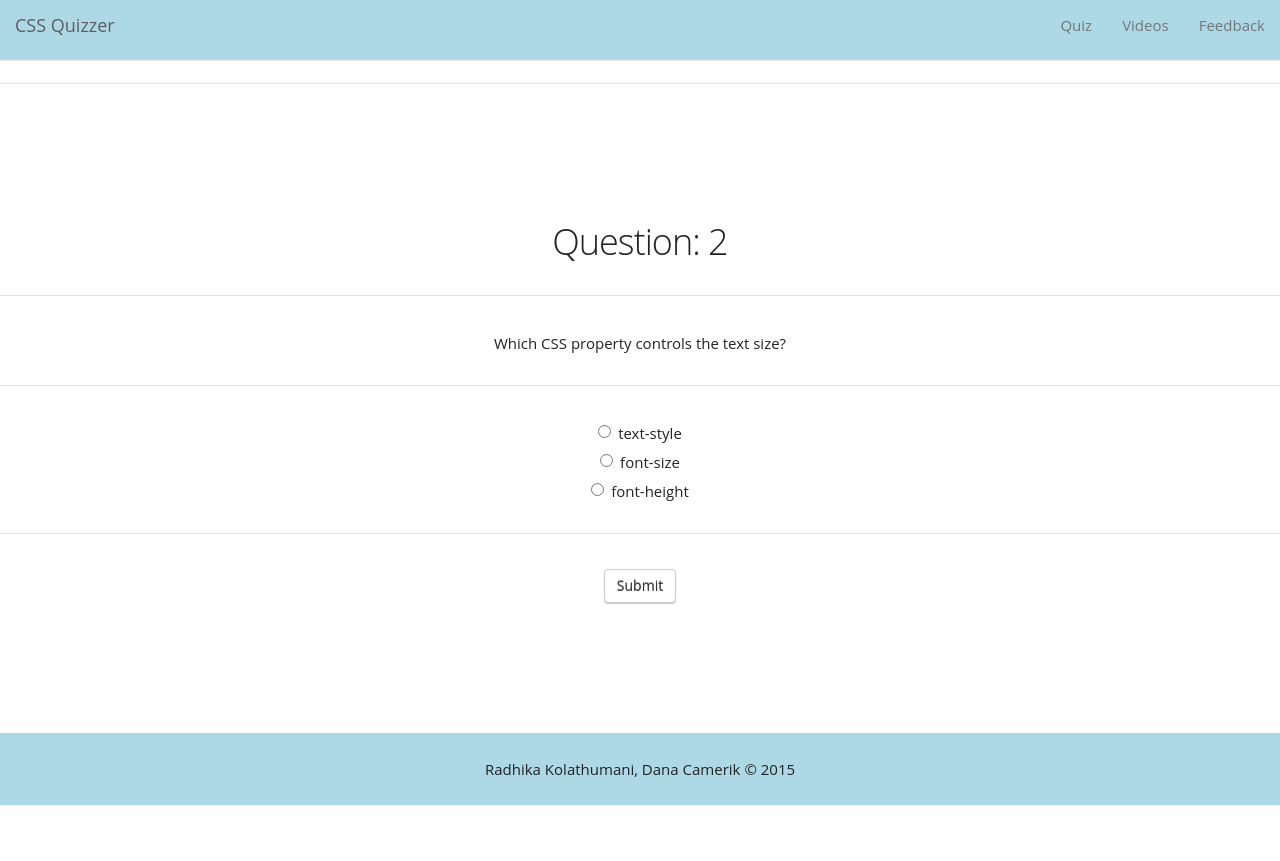
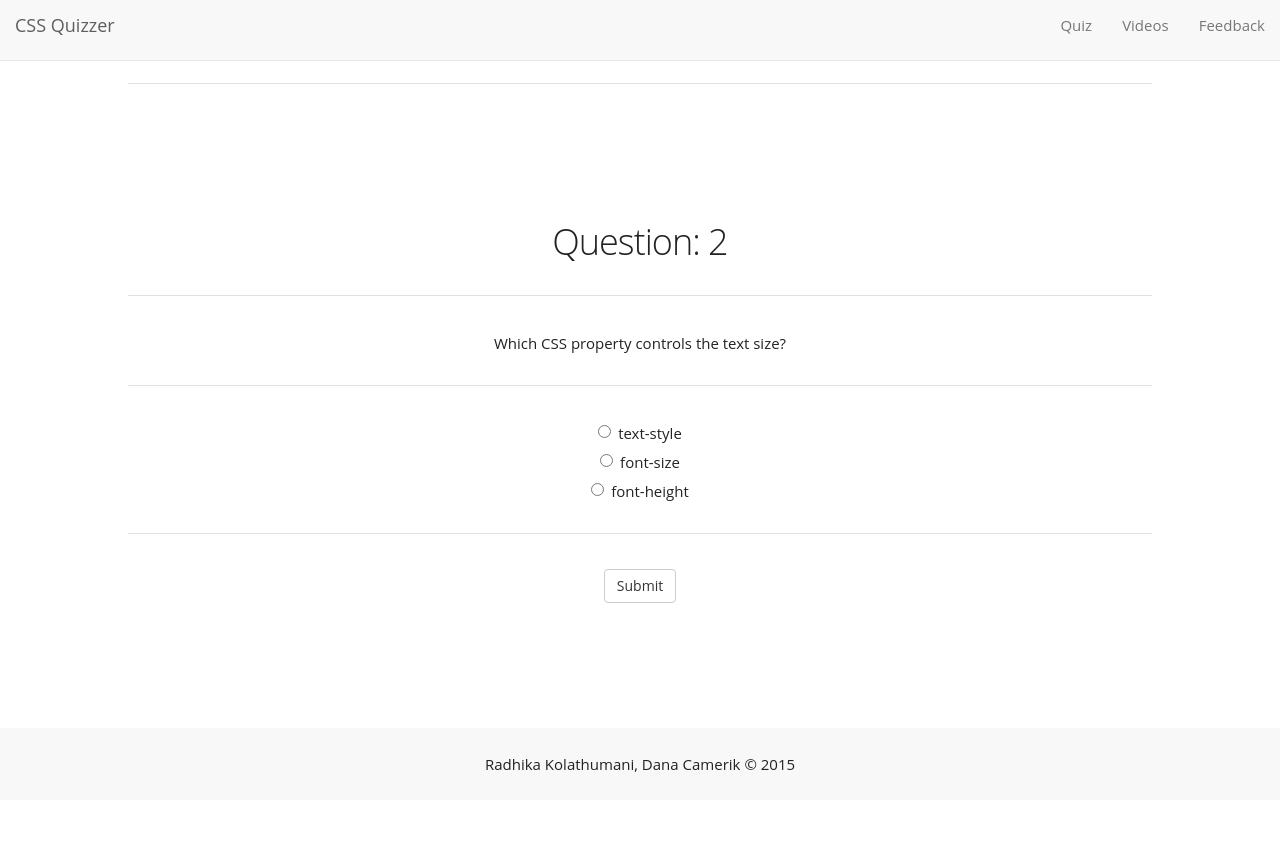
Before and after one commit to dcamerik/SI-539-CSS-Quiz, a Flask app: page /next/1 in a window 1280 px wide. Before the commit the page ends 805 px from the top, so only its background shows below. Run offline with Flask 2, Linux system fonts and the light colour scheme; some libraries are stand-ins or nearby versions.

Commit message:
re-add padding + sticky footer
(this works as a sticky footer for me)

```diff
--- a/app/static/css/style.css
+++ b/app/static/css/style.css
@@ -33,7 +33,7 @@ details,
 figcaption,
 figure,
 footer,
-header
+header,
 hgroup,
 main,
 menu,
@@ -41,9 +41,6 @@ nav,
 section,
 summary {
   display: block; }
-  #topnav{
-    background-color: #add8e6;
-  }
 
 /**
  * 1. Correct `inline-block` display not defined in IE 8/9.
@@ -205,26 +202,7 @@ samp {
  * 2. Correct font properties not being inherited.
  * 3. Address margins set differently in Firefox 4+, Safari, and Chrome.
  */
-button {
-  padding: 10px 15px;
-    background: #4479BA;
-    color: #FFF;
-    -webkit-border-radius: 4px;
-    -moz-border-radius: 4px;
-    border-radius: 4px;
-    border: solid 1px #20538D;
-    text-shadow: 0 -1px 0 rgba(0, 0, 0, 0.4);
-    -webkit-box-shadow: inset 0 1px 0 rgba(255, 255, 255, 0.4), 0 1px 1px rgba(0, 0, 0, 0.2);
-    -moz-box-shadow: inset 0 1px 0 rgba(255, 255, 255, 0.4), 0 1px 1px rgba(0, 0, 0, 0.2);
-    box-shadow: inset 0 1px 0 rgba(255, 255, 255, 0.4), 0 1px 1px rgba(0, 0, 0, 0.2);
-    -webkit-transition-duration: 0.2s;
-    -moz-transition-duration: 0.2s;
-    transition-duration: 0.2s;
-    -webkit-user-select:none;
-    -moz-user-select:none;
-    -ms-user-select:none;
-    user-select:none;
-}
+button,
 input,
 optgroup,
 select,
@@ -622,7 +600,7 @@ footer {
     text-align: center;
     max-height: 10%;
     max-width: 100%;
-    background-color: #add8e6;
+    background-color: #F8F8F8;
     margin: auto;
     padding: 3vh;
 }
@@ -641,3 +619,16 @@ footer .container-fluid .row a {
     max-width: 20%;
     float: left;
 }
+
+#mainsection
+{
+  padding-left: 10%;
+  padding-right: 10%;
+  padding-bottom: 10%;
+}
+
+footer
+{
+  position: fixed;
+  bottom: 0px;
+}
```
